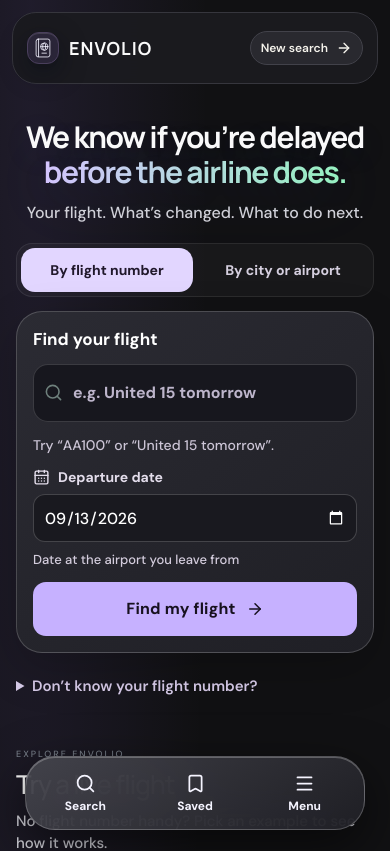
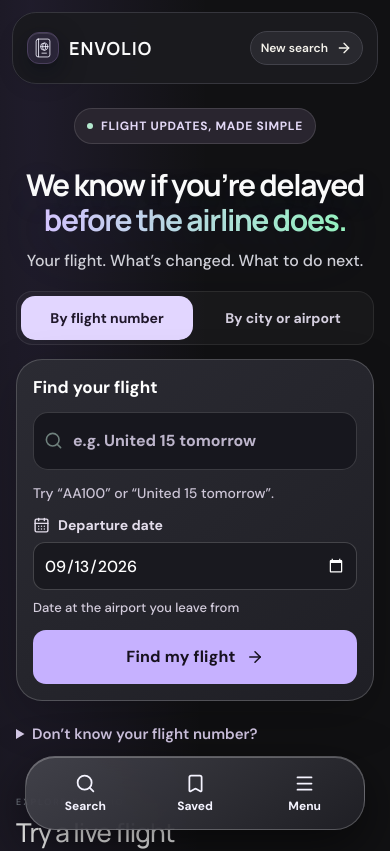
Before and after one commit to zacharyfbenitez/Envolio, a React (Vite) app: page / in a window 390 px wide. Shown: the top 851 px of the page. Built offline with nearby package versions, Linux system fonts and the light colour scheme.

Commit message:
Fix responsive homepage update label spacing and visibility

```diff
--- a/src/App.jsx
+++ b/src/App.jsx
@@ -659,9 +659,10 @@
             alt=""
             aria-hidden="true"
           />
-          <div className="eyebrow">
-            <span className="ai-pulse" /> FLIGHT UPDATES, MADE SIMPLE
-          </div>
+          <p className="home-kicker">
+            <span className="home-kicker-dot" aria-hidden="true" />
+            <span>FLIGHT UPDATES, MADE SIMPLE</span>
+          </p>
           <h1>
             We know if you’re delayed{" "}
             <br />
--- a/src/home-layout.css
+++ b/src/home-layout.css
@@ -3,6 +3,10 @@
 .home-page>section{box-sizing:border-box;width:100%;max-width:none;margin:0;padding:0;min-width:0;transform:none!important;opacity:1!important;animation:none!important;filter:none!important}
 .home-page .scroll-reveal,.home-page.scroll-reveal,.home-page .scroll-reveal.scroll-shown{opacity:1!important;transform:none!important;filter:none!important;animation:none!important;transition:none!important}
 .home-page>.hero{padding:24px 0 0;min-height:0;overflow:visible}
+.home-page .home-kicker{display:inline-flex;align-items:center;justify-content:center;gap:8px;max-width:100%;margin:0 0 12px;padding:8px 12px;border:1px solid #ffffff20;border-radius:999px;background:#29252f;color:#e2d8f5;font-family:inherit;font-size:12px;font-weight:700;line-height:1.5;letter-spacing:.06em;box-sizing:border-box;text-align:center}
+.home-kicker>span:last-child{min-width:0;text-wrap:balance;overflow-wrap:normal}
+.home-kicker-dot{flex:0 0 6px;width:6px;height:6px;border-radius:50%;background:#b4e9cf}
+@media(max-width:360px){.home-page .home-kicker{font-size:11px;letter-spacing:.035em;padding:8px 10px}}
 .home-page .hero-brand-art{display:none}
 .home-page .hero h1{max-width:900px;letter-spacing:-.045em}
 .home-page .hero .flight-finder{margin:22px auto 0;width:min(100%,720px)}
```
Also changed, not shown: 1 other file (tests, documents, lock files or other folders).
